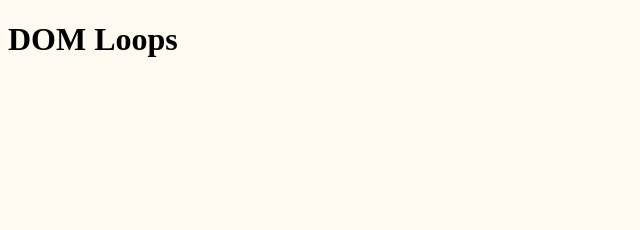
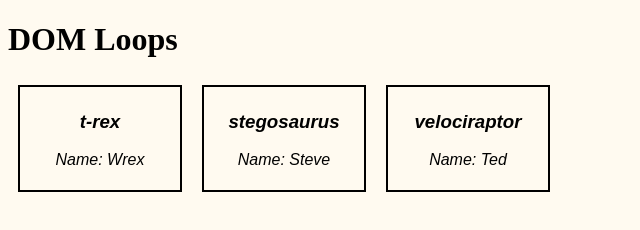
Before and after one commit to joeypetrone/DOM_Loops, a plain HTML site: page index.html in a window 1280 px wide. Shown: the whole page, without its empty margins (0-640 px from the left). Drawn offline with Linux system fonts and the light colour scheme.

Commit message:
Added dinosuars

```diff
--- a/index.html
+++ b/index.html
@@ -9,7 +9,9 @@
 </head>
 <body>
     <h1>DOM Loops</h1>
-    <!-- <script src="./main.js"></script> -->
-    <script src="./loops.js"></script>
+    <div id="dino-barn"></div>
+
+    <script src="./main.js"></script>
+    <!--<script src="./loops.js"></script> -->
 </body>
 </html>
--- a/main.css
+++ b/main.css
@@ -1,3 +1,21 @@
 body {
     background-color: floralwhite;
 }
+
+
+/* Flex Cards */
+
+#dino-barn {
+    display: flex;
+    position: absolute;
+}
+
+.dinosaur {
+    border: 2px solid black;
+    margin: 5px 10px;
+    padding: 5px;
+    width: 150px;
+    text-align: center;
+    font-family: Arial, Helvetica, sans-serif;
+    font-style: italic;
+}
--- a/main.js
+++ b/main.js
@@ -1 +1,26 @@
 console.log('DOM Loops')
+
+const dinosaurs = [
+    {type: 't-rex' , name: 'Wrex' },
+    {type: 'stegosaurus', name: 'Steve' },
+    {type: 'velociraptor', name: 'Ted' }
+];
+
+const printToDom = (divId, textToPrint) => {
+    const selectedDiv = document.getElementById(divId);
+    selectedDiv.innerHTML = textToPrint;
+};
+
+const buildDinosaurCards = () => {
+    let domString = '';
+    for (let i = 0; i < dinosaurs.length; i++) {
+        domString += '<div class="dinosaur">';
+        domString +=   `<h3>${dinosaurs[i].type}</h3>`;
+        domString +=   `<p>Name: ${dinosaurs[i].name}</p>`;
+        domString += '</div>';
+    }
+    printToDom('dino-barn', domString);
+};
+
+
+buildDinosaurCards();
```
